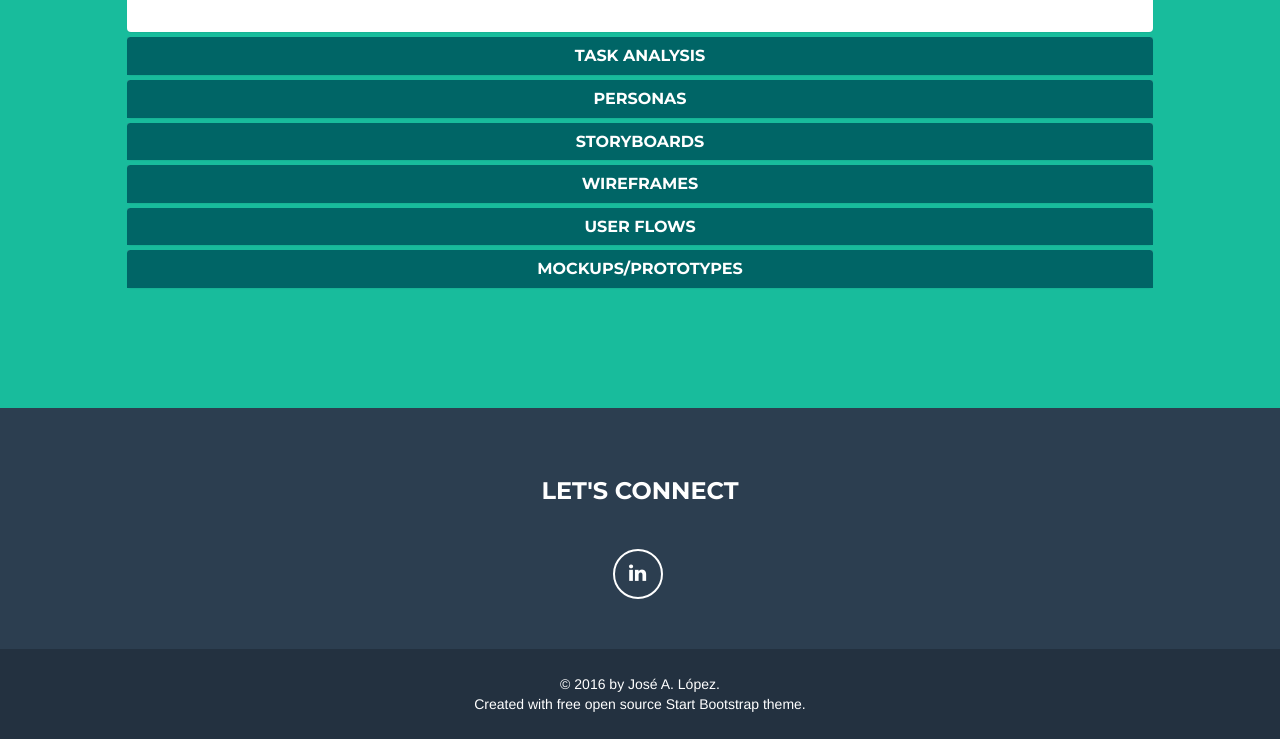
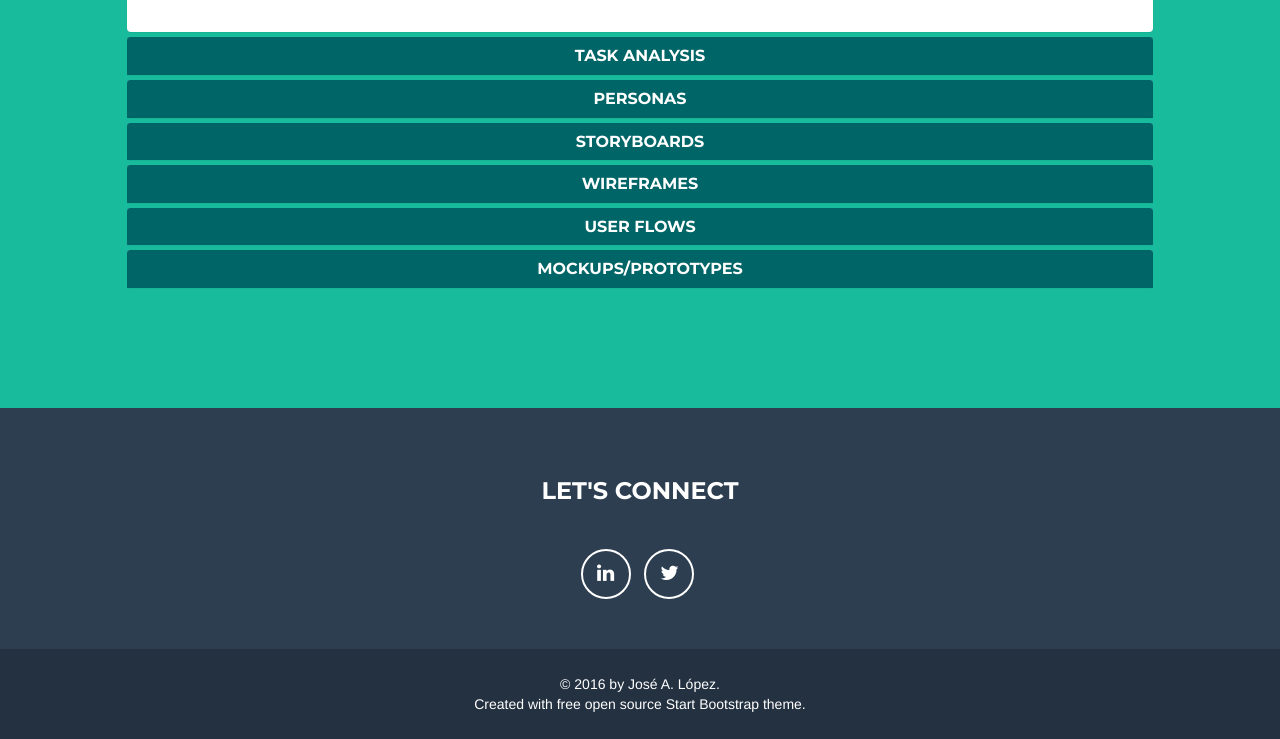
Before and after one commit to jlopez08/jlopez08.github.io, a website: page index.html in a window 1280 px wide. Shown: the part 2055-2794 px from the top of the page. Drawn offline with nearby package versions, Linux system fonts and the light colour scheme.

Commit message:
updated social media links

```diff
--- a/index.html
+++ b/index.html
@@ -355,6 +355,9 @@
                             <li>
                                 <a href="https://www.linkedin.com/in/joselopezuxdesign?trk=pub-pbmap" target="_blank" class="btn-social btn-outline"><i class="fa fa-fw fa-linkedin"></i></a>
                             </li>
+                             <li>
+                                <a href="https://twitter.com/JLopezDesigner" target="_blank" class="btn-social btn-outline"><i class="fa fa-fw fa-twitter"></i></a>
+                            </li>
                         </ul>
                     </div>
                 </div>
```
Also changed, not shown: img/process/wireframes.jpg (added).
